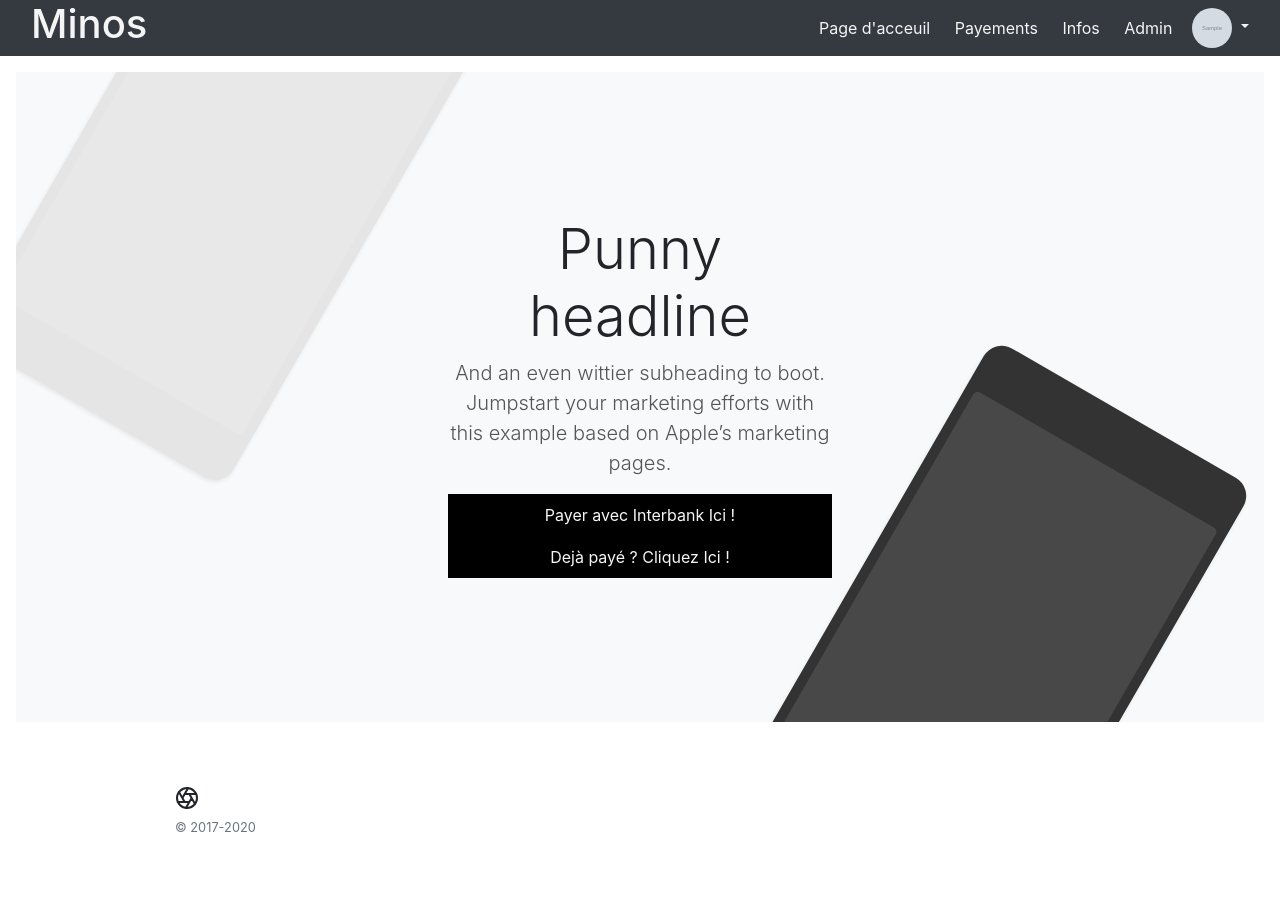
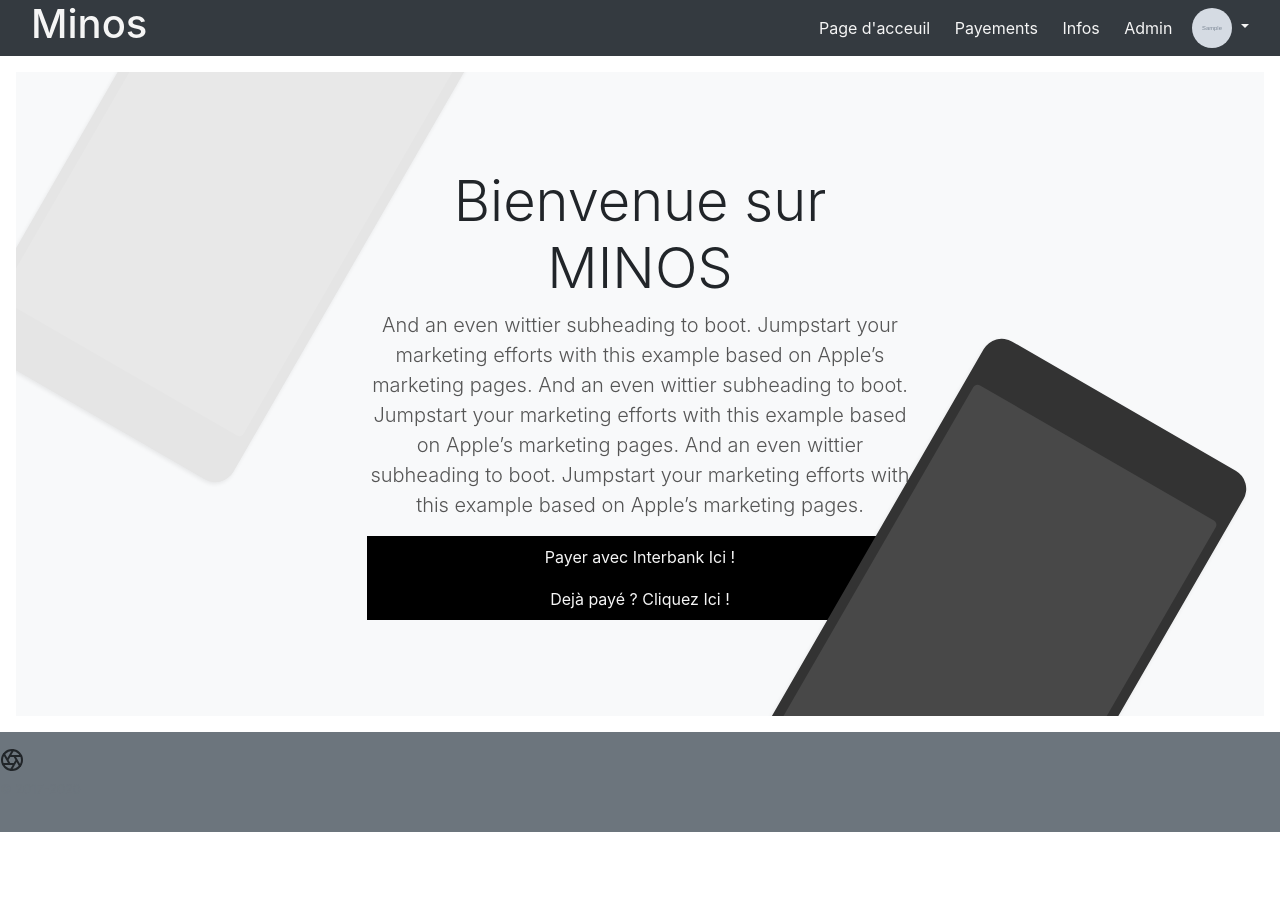
Before and after one commit to ArtcalO/minos, a Django app: page / in a window 1280 px wide. After the commit the page ends 832 px from the top, so only its background shows below. Run offline with Django 3.2, Linux system fonts and the light colour scheme; a user stored in the database is signed in; tables that the repository leaves empty hold one stand-in row (values such as "Sample post"); grey boxes marked "Sample" are stand-in pictures; some libraries are stand-ins or nearby versions.

Commit message:
modifying home page

```diff
--- a/minos/templates/home.html
+++ b/minos/templates/home.html
@@ -65,13 +65,14 @@
 
       <main>
         <div class="position-relative overflow-hidden p-3 p-md-5 m-md-3 text-center bg-light">
-          <div class="col-md-5 p-lg-5 mx-auto my-5">
-            <h1 class="display-4 fw-normal">Punny headline</h1>
-            <p class="lead fw-normal">And an even wittier subheading to boot. Jumpstart your marketing efforts with this example based on Apple’s marketing pages.</p>
+          <div class="col-md-6 p-lg-6 mx-auto my-5">
+            <h1 class="display-4 fw-normal">Bienvenue sur MINOS</h1>
+            <p class="lead fw-normal">And an even wittier subheading to boot. Jumpstart your marketing efforts with this example based on Apple’s marketing pages.
+            And an even wittier subheading to boot. Jumpstart your marketing efforts with this example based on Apple’s marketing pages.
+          And an even wittier subheading to boot. Jumpstart your marketing efforts with this example based on Apple’s marketing pages.</p>
             <button name="alreadypaid" class="bg-black" data-toggle="modal" data-target="#payNowModal">
                                   Payer avec Interbank Ici !
                                   </button>
-            <br>
             <button type="button" class="bg-black" data-toggle="modal" data-target="#alreadyPaidModal">
                                 Dejà payé ? Cliquez Ici !
                               </button>
@@ -85,13 +86,10 @@
     {% endblock content %}
 
     {% block footer %}
-      <footer class="container py-5">
-        <div class="row">
-          <div class="col-12 col-md">
+      <footer class="bg-secondary py-3">
+
             <svg xmlns="http://www.w3.org/2000/svg" width="24" height="24" fill="none" stroke="currentColor" stroke-linecap="round" stroke-linejoin="round" stroke-width="2" class="d-block mb-2" role="img" viewBox="0 0 24 24"><title>Product</title><circle cx="12" cy="12" r="10"/><path d="M14.31 8l5.74 9.94M9.69 8h11.48M7.38 12l5.74-9.94M9.69 16L3.95 6.06M14.31 16H2.83m13.79-4l-5.74 9.94"/></svg>
             <small class="d-block mb-3 text-muted">&copy; 2017-2020</small>
-          </div>
-        </div>
       </footer>
     {% endblock footer %}
 
```
